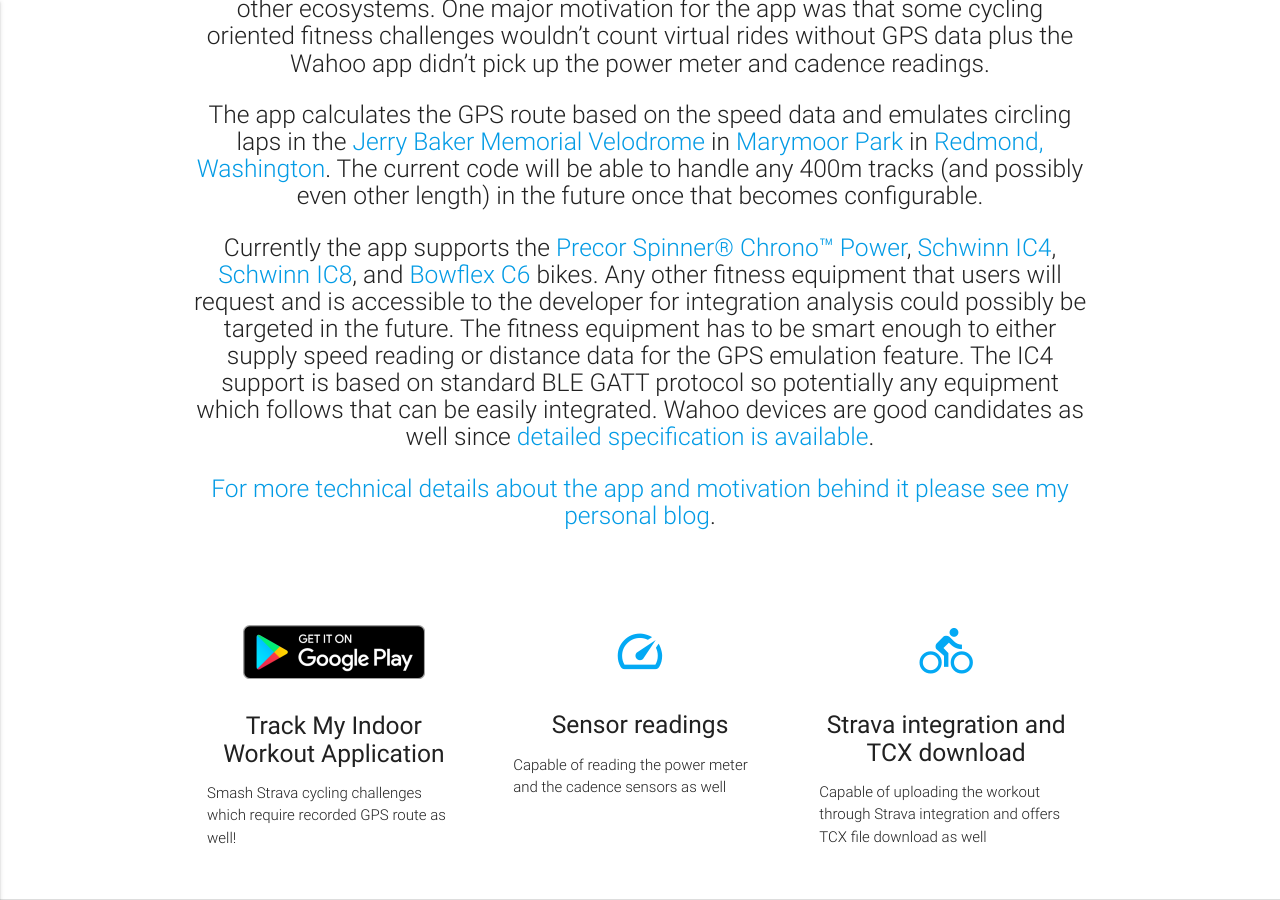
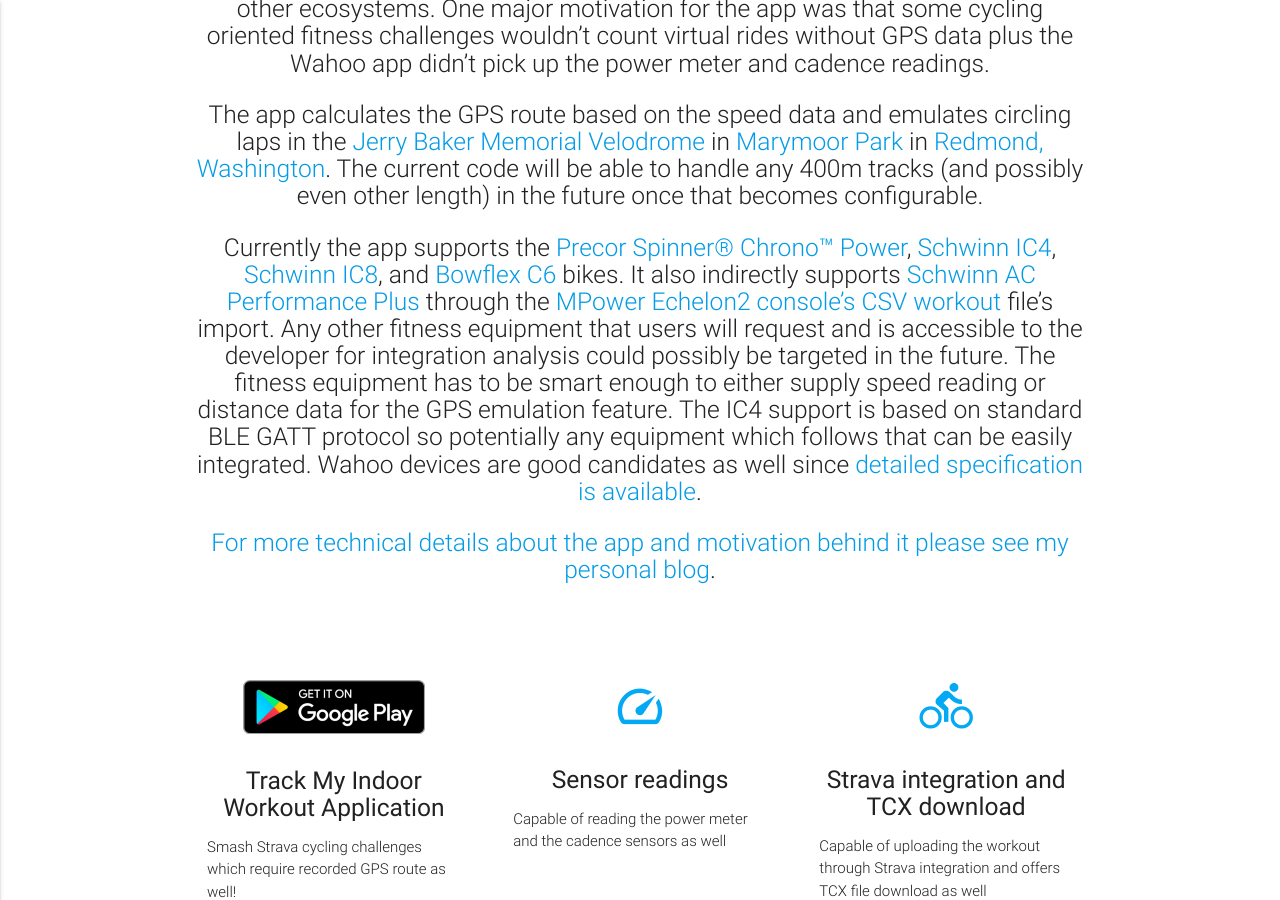
Before and after one commit to TrackMyIndoorWorkout/TrackMyIndoorWorkout.github.io, a Jekyll site: the page built from index.md, in a window 1280 px wide and 900 px high, scrolled down 424 px. Built offline with Jekyll 4.4.1, drawn with Linux system fonts in a browser that asks for light colours.

Commit message:
Mentioning the Schwin AC Perf+ on the home page as well

```diff
--- a/index.md
+++ b/index.md
@@ -5,6 +5,6 @@ Track My Indoor Workout is an application to record virtual workouts including a
 
 The app calculates the GPS route based on the speed data and emulates circling laps in the [Jerry Baker Memorial Velodrome](https://velodrome.org/) in [Marymoor Park](https://www.kingcounty.gov/services/parks-recreation/parks/parks-and-natural-lands/popular-parks/marymoor/velodrome.aspx) in [Redmond, Washington](https://www.google.com/maps/place/Jerry+Baker+Memorial+Velodrome/@47.6659161,-122.1125076,96m/data=!3m1!1e3!4m5!3m4!1s0x0:0x7d3c1ebef878f4c!8m2!3d47.665894!4d-122.1126097). The current code will be able to handle any 400m tracks (and possibly even other length) in the future once that becomes configurable.
 
-Currently the app supports the [Precor Spinner® Chrono™ Power](https://www.precor.com/en-us/commercial/cardio/indoor-cycling/spinner-chrono-power), [Schwinn IC4](https://www.schwinnfitness.com/ic4/100873.html), [Schwinn IC8](https://global.schwinnfitness.com/en/ic8/100893.html), and [Bowflex C6](https://www.bowflex.com/bikes/c6/100894.html) bikes. Any other fitness equipment that users will request and is accessible to the developer for integration analysis could possibly be targeted in the future. The fitness equipment has to be smart enough to either supply speed reading or distance data for the GPS emulation feature. The IC4 support is based on standard BLE GATT protocol so potentially any equipment which follows that can be easily integrated. Wahoo devices are good candidates as well since [detailed specification is available](https://pdftoword-converter.online/amp/converted/f081c419/wahoo-fitness-equipment-profile/kh3srp96arydxyn0kvv0yzu7rdvvqqhigou38rxhpdf.pdf).
+Currently the app supports the [Precor Spinner® Chrono™ Power](https://www.precor.com/en-us/commercial/cardio/indoor-cycling/spinner-chrono-power), [Schwinn IC4](https://www.schwinnfitness.com/ic4/100873.html), [Schwinn IC8](https://global.schwinnfitness.com/en/ic8/100893.html), and [Bowflex C6](https://www.bowflex.com/bikes/c6/100894.html) bikes. It also indirectly supports [Schwinn AC Performance Plus](https://www.amazon.com/AC-Performance-Plus-Indoor-Cycle/dp/B002KV942W) through the [MPower Echelon2 console's CSV workout](https://www.youtube.com/watch?v=ENkHdcV_E70) file's import. Any other fitness equipment that users will request and is accessible to the developer for integration analysis could possibly be targeted in the future. The fitness equipment has to be smart enough to either supply speed reading or distance data for the GPS emulation feature. The IC4 support is based on standard BLE GATT protocol so potentially any equipment which follows that can be easily integrated. Wahoo devices are good candidates as well since [detailed specification is available](https://pdftoword-converter.online/amp/converted/f081c419/wahoo-fitness-equipment-profile/kh3srp96arydxyn0kvv0yzu7rdvvqqhigou38rxhpdf.pdf).
 
 [For more technical details about the app and motivation behind it please see my personal blog](https://csaba.page/blog/track-my-indoor-exercise.html).
```
